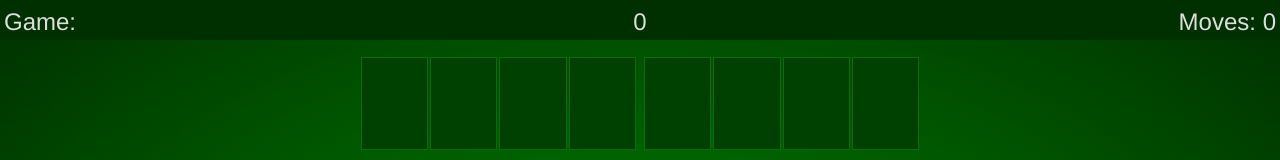
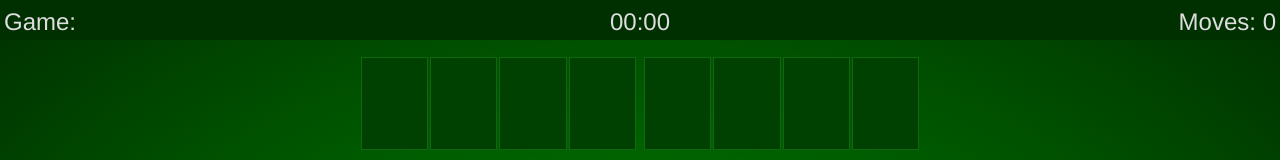
Before and after one commit to jkt3000/freecell-svelte, a Svelte app: page / in a window 1280 px wide. Shown: the top 160 px of the page. Built offline with nearby package versions, Linux system fonts and the light colour scheme.

Commit message:
Add timer. Add reload page btn (temporary)

```diff
--- a/src/App.svelte
+++ b/src/App.svelte
@@ -5,8 +5,8 @@
   import GameCell from './gamecell.svelte';
   import Tableau from './tableau.svelte';
   import Footer from './footer.svelte';
-
-  import {columns, history, moves, settings} from './stores.js'; /* data store */
+  import {timeToString} from './time_to_string.js';
+  import {columns, history, moves, settings, timeElapsed} from './stores.js'; /* data store */
 
   const Game = {
     HOMECELL_OFFSET: 8,
@@ -346,13 +346,26 @@
   };
 
   function startGame(id) {
-    console.log("Start new game with id ", id);
     gameId = id || parseInt((Math.random() * 1000000), 10);
+    console.log("Start new game with id ", gameId);
     let deck = new Game.Deck(gameId);
     let cards = deck.toTableau();
     $history = [];
     $columns = cards.concat([[],[],[],[],[],[],[],[]]);
     $moves = 0;
+    if (timer) { resetTimer(); }
+    timer = startTimer();
+  };
+
+  function startTimer() {
+    return setInterval(function() {
+      $timeElapsed += 1;
+    }, 1000);
+  };
+
+  function resetTimer() {
+    clearInterval(timer);
+    $timeElapsed = 0;
   };
 
   function getHint(){};
@@ -368,6 +381,7 @@
         break;
       case 'settings':
         console.log("change settings");
+        window.location.reload();
         break;
       case 'newgame':
         let gameId = event.detail.gameId;
@@ -385,12 +399,12 @@
 
   /* init settings for new game */
   let gameId;
-  let runTime = 0;
+  let timer;
 </script>
 
 <nav class="navbar navbar-dark bg-dark m-0 p-1 header">
   <div class='navsection text-left'>Game: {gameId || ' '}</div>
-  <div class='navsection text-center'>{runTime}</div>
+  <div class='navsection text-center'>{timeToString($timeElapsed)}</div>
   <div class='navsection text-right'>Moves: {$moves.length || 0}</div>
 </nav>
 
@@ -422,13 +436,16 @@
 }
 @media (min-width: 992px) {
   .board { width: 70vh; height: 100vh;}
+  .header { font-size: 1.5em; }
+
+
 }
 @media (min-width: 1200px) {
   .board { width: 70vh; height: 100vh;}
+  .header { font-size: 1.5em; }
 }
 
 .header {
-  font-size: 1.5em;
   width: 100%;
   height: 40px;
   justify-content: space-between;
--- a/src/stores.js
+++ b/src/stores.js
@@ -1,6 +1,7 @@
 import { writable } from 'svelte/store';
 
-export const columns  = writable([]);
-export const history  = writable([]);
-export const moves    = writable(0);
-export const settings = writable({});
+export const columns     = writable([]);
+export const history     = writable([]);
+export const moves       = writable(0);
+export const settings    = writable({});
+export const timeElapsed = writable(0);
--- /dev/null
+++ b/src/time_to_string.js
@@ -0,0 +1,13 @@
+export const timeToString = function(seconds) {
+  let date = new Date(null);
+  date.setSeconds(seconds);
+  let hours = date.getUTCHours();
+  let mins  = date.getUTCMinutes();
+  let secs  = date.getUTCSeconds();
+
+  let str = '';
+  if (hours > 0) str += `${hours}:`;
+  str += (mins > 9) ? `${mins}:` : `0${mins}:`;
+  str += (secs > 9) ? `${secs}` : `0${secs}`;
+  return str;
+}
```
